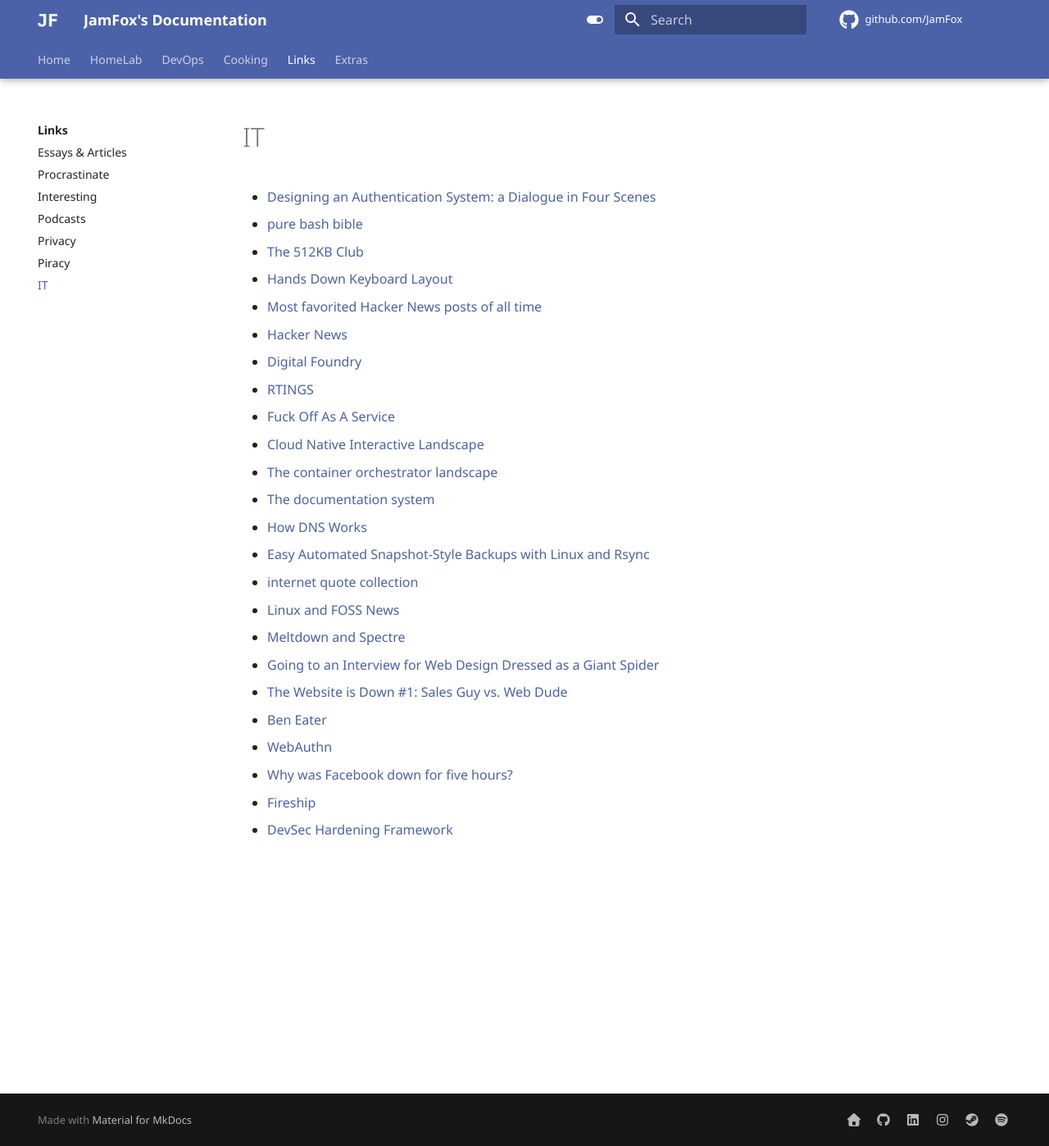
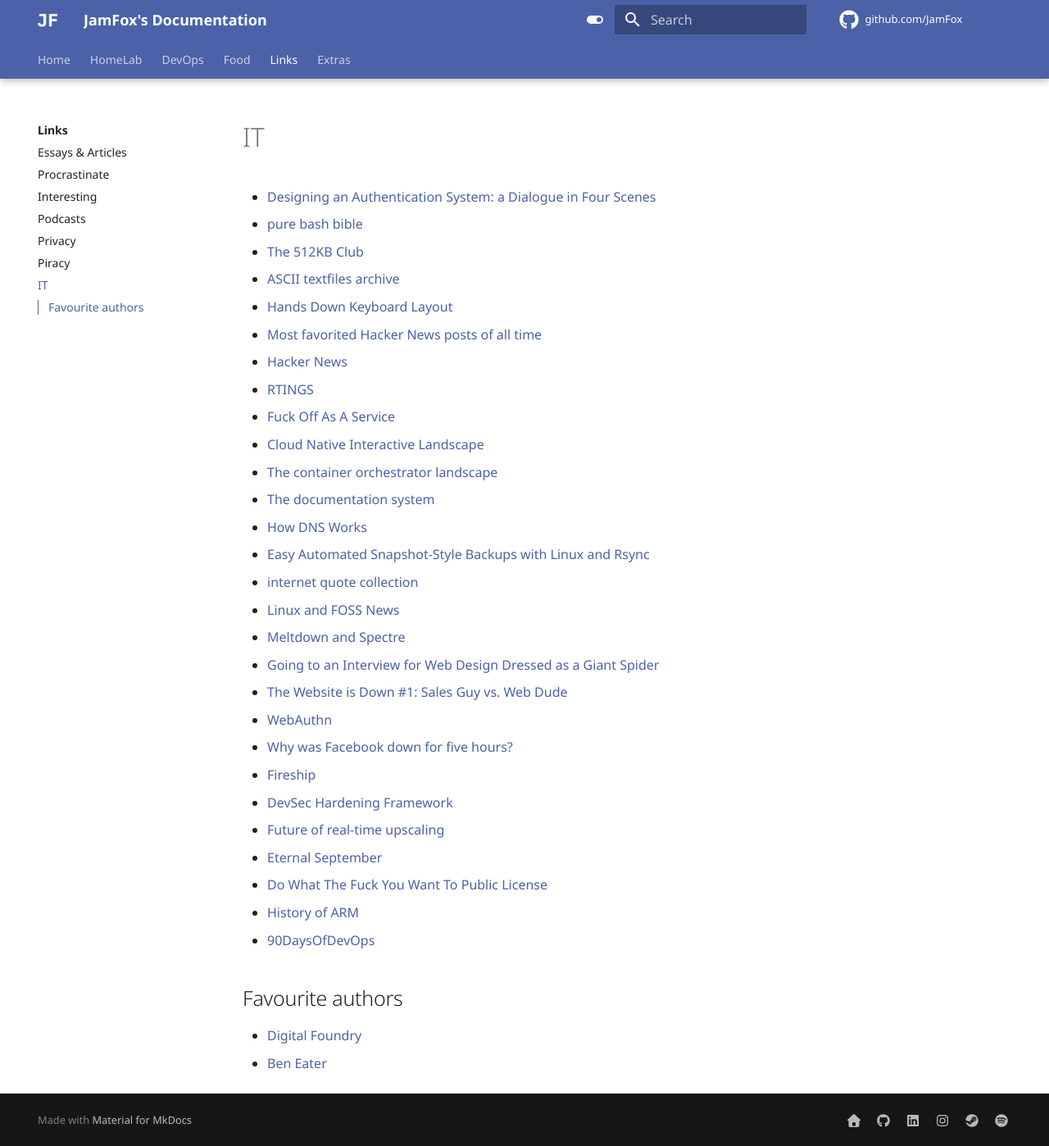
Before and after one commit to JamFox/docs.jamfox.dev, an MkDocs documentation site: the page built from docs/content/links/it.md, in a window 1280 px wide and 1398 px high. Shown: the whole window at 82% size. Built offline with MkDocs 1.6.1 and Material for MkDocs 9.7.7, drawn with Linux system fonts in a browser that asks for light colours; comment, search, counter and statistics services are not loaded.

Commit message:
lots of updates

```diff
--- a/docs/content/links/it.md
+++ b/docs/content/links/it.md
@@ -5,10 +5,10 @@ title: "IT"
 - [Designing an Authentication System: a Dialogue in Four Scenes](https://web.mit.edu/kerberos/dialogue.html)
 - [pure bash bible](https://github.com/dylanaraps/pure-bash-bible)
 - [The 512KB Club](https://512kb.club/)
+- [ASCII textfiles archive](http://textfiles.com/)
 - [Hands Down Keyboard Layout](https://sites.google.com/alanreiser.com/handsdown)
 - [Most favorited Hacker News posts of all time](https://observablehq.com/@tomlarkworthy/hacker-favourites-analysis)
 - [Hacker News](https://news.ycombinator.com)
-- [Digital Foundry](https://www.youtube.com/user/DigitalFoundry)
 - [RTINGS](https://www.rtings.com/)
 - [Fuck Off As A Service](https://foaas.herokuapp.com/)
 - [Cloud Native Interactive Landscape](https://landscape.cncf.io/)
@@ -21,8 +21,17 @@ title: "IT"
 - [Meltdown and Spectre](https://meltdownattack.com/)
 - [Going to an Interview for Web Design Dressed as a Giant Spider](https://youtu.be/uDE4s4Ih1eY)
 - [The Website is Down #1: Sales Guy vs. Web Dude](https://youtu.be/uRGljemfwUE)
-- [Ben Eater](https://www.youtube.com/c/BenEater)
 - [WebAuthn](https://webauthn.guide/#about-webauthn)
 - [Why was Facebook down for five hours?](https://youtu.be/-wMU8vmfaYo)
 - [Fireship](https://www.youtube.com/c/Fireship)
 - [DevSec Hardening Framework](https://dev-sec.io/)
+- [Future of real-time upscaling](https://youtu.be/f8piCZz0p-Y)
+- [Eternal September](https://en.m.wikipedia.org/wiki/Eternal_September)
+- [Do What The Fuck You Want To Public License](http://www.wtfpl.net/about/)
+- [History of ARM](https://arstechnica.com/gadgets/2022/09/a-history-of-arm-part-1-building-the-first-chip/)
+- [90DaysOfDevOps](https://github.com/MichaelCade/90DaysOfDevOps)
+
+## Favourite authors
+
+- [Digital Foundry](https://www.youtube.com/user/DigitalFoundry)
+- [Ben Eater](https://www.youtube.com/c/BenEater)
--- a/mkdocs.yml
+++ b/mkdocs.yml
@@ -6,6 +6,8 @@ nav:
       - Server installation:
           - HP DL380 G9: content/homelab/dl380g9.md
           - Operating System: content/homelab/os.md
+      - Operating systems:
+          - Proxmox VE: content/homelab/proxmox.md
       - Configuration Management:
           - Ansible: content/homelab/ansible.md
       - Secrets Management:
@@ -25,10 +27,11 @@ nav:
       - Secrets Management:
           - Vault with AD: content/secrets/vaultad.md
           - Vault with Kerberos: content/secrets/vaultkrb.md
-  - Cooking:
-      - content/cooking/index.md
-      - Basics: content/cooking/basics.md
-      - Snacks: content/cooking/snacks.md
+  - Food:
+      - content/food/index.md
+      - Basics: content/food/basics.md
+      - Snacks: content/food/snacks.md
+      - Wine: content/food/wine.md
   - Links:
       - content/links/index.md
       - Essays & Articles: content/links/essays.md
```
Also changed, not shown: docs/content/cooking/index.md (deleted, +0 -5 lines), docs/content/food/index.md (added, +9 -0 lines), docs/content/food/wine.md (added, +18 -0 lines), docs/content/homelab/proxmox.md (added, +10 -0 lines), docs/content/links/essays.md (+1 -0 lines), docs/content/links/procrastinate.md (+16 -9 lines), docs/content/food/basics.md (renamed from docs/content/cooking/basics.md), docs/content/food/snacks.md (renamed from docs/content/cooking/snacks.md).
